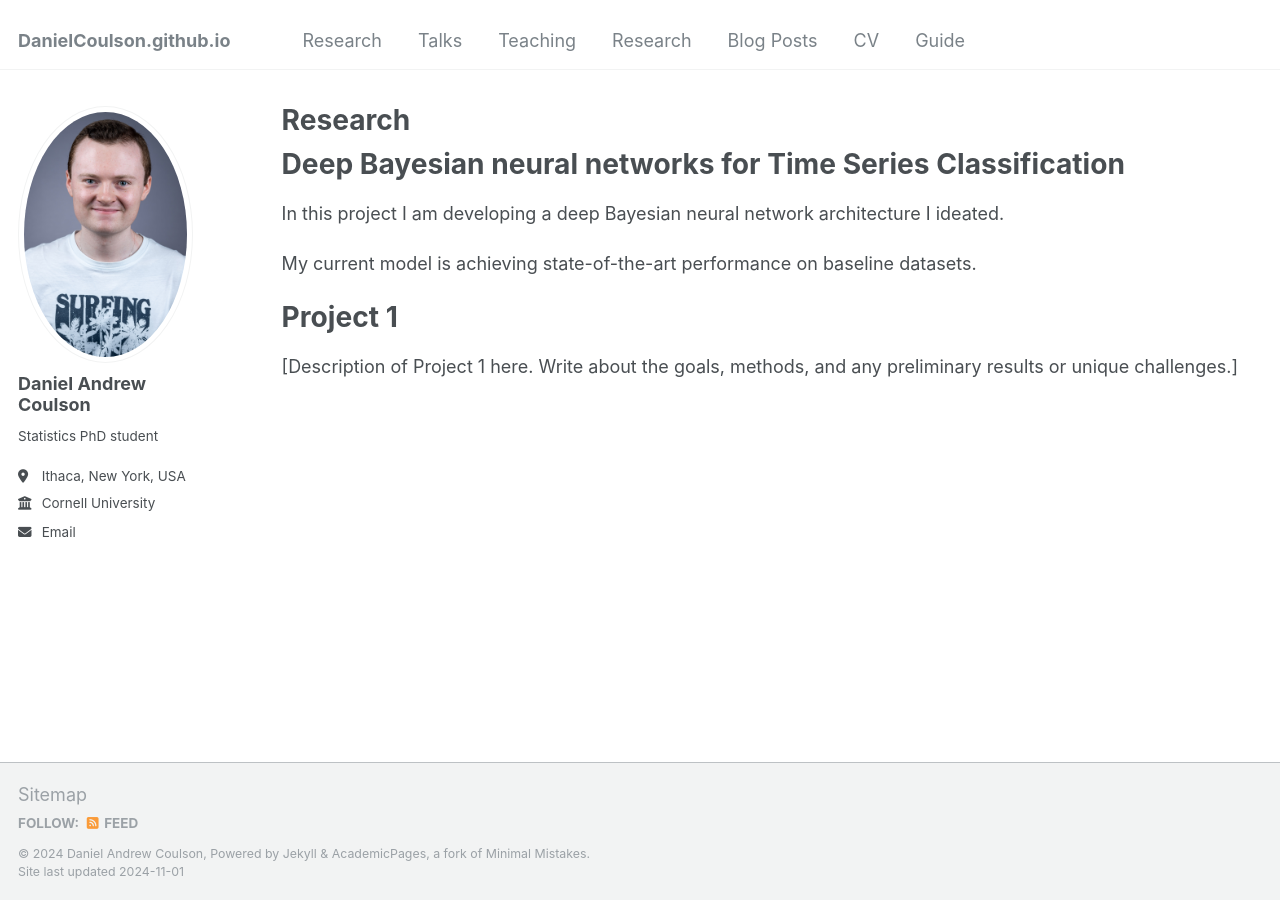
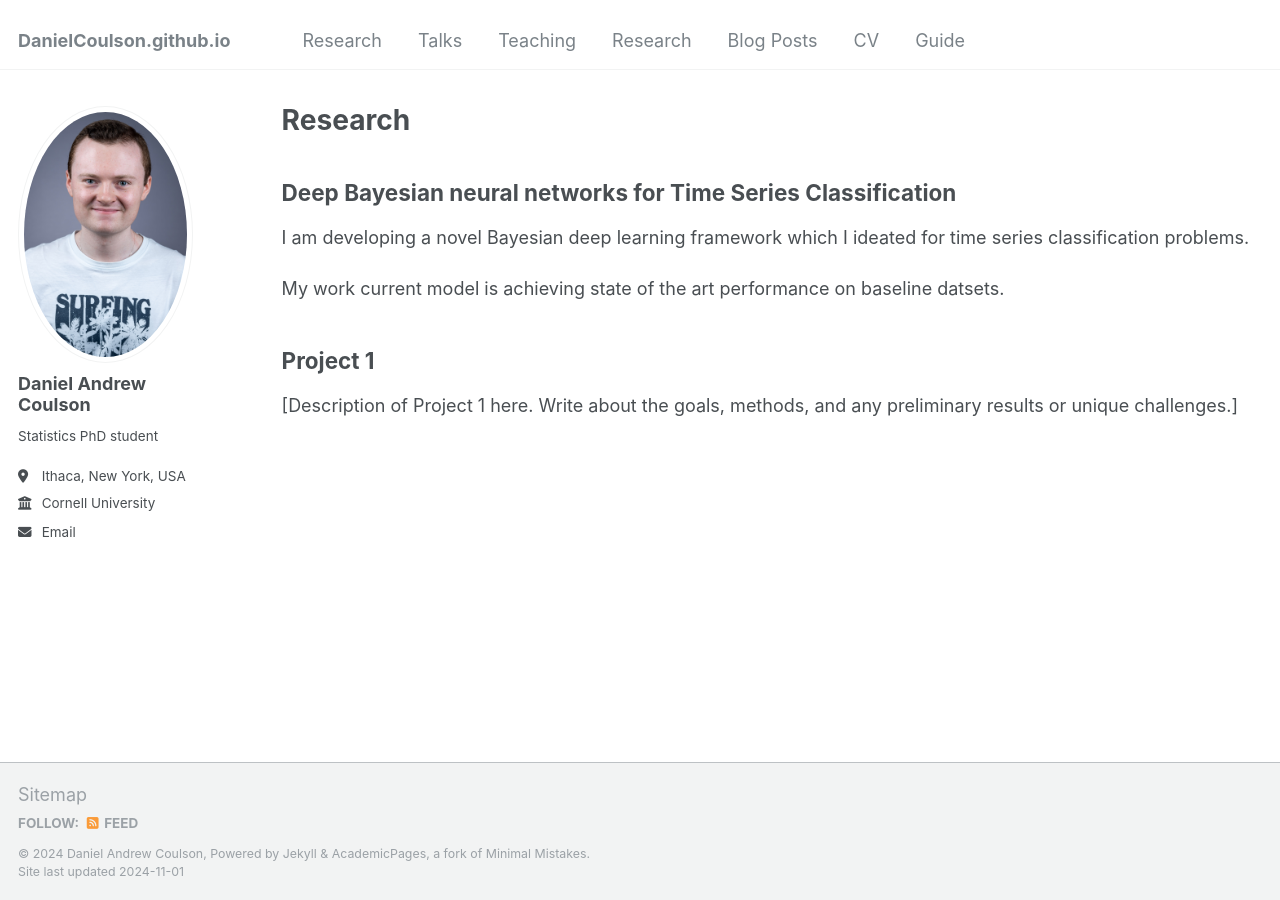
Before and after one commit to DanielCoulson/DanielCoulson.github.io, a Jekyll site: the page built from _pages/research.html, in a window 1280 px wide. Built offline with Jekyll 4.4.1, drawn with Linux system fonts in a browser that asks for light colours.

Commit message:
Update research.html

```diff
--- a/_pages/research.html
+++ b/_pages/research.html
@@ -4,9 +4,9 @@ title: "Research"
 permalink: /research/
 ---
 
-<h1>Deep Bayesian neural networks for Time Series Classification</h1>
-<p>In this project I am developing a deep Bayesian neural network architecture I ideated.</p>
-<p>My current model is achieving state-of-the-art performance on baseline datasets.</p>
+<h2>Deep Bayesian neural networks for Time Series Classification</h2>
+<p>I am developing a novel Bayesian deep learning framework which I ideated for time series classification problems. </p>
+<p>My work current model is achieving state of the art performance on baseline datsets.  </p>
 
-<h1>Project 1</h1>
+<h2>Project 1</h2>
 <p>[Description of Project 1 here. Write about the goals, methods, and any preliminary results or unique challenges.]</p>
```
